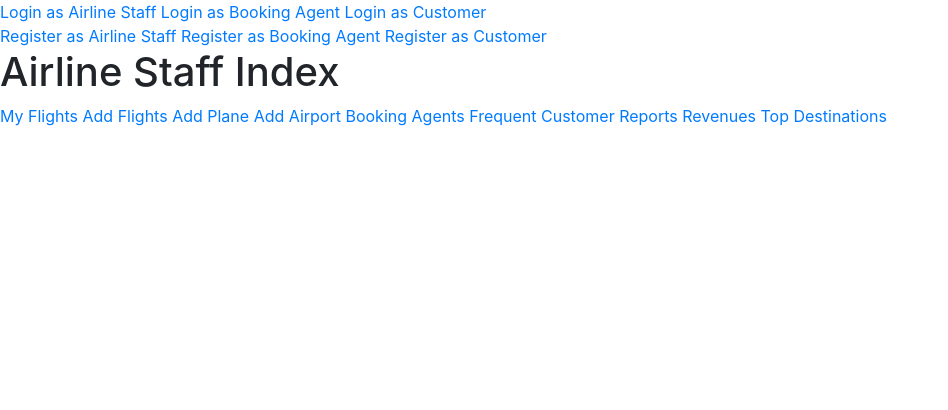
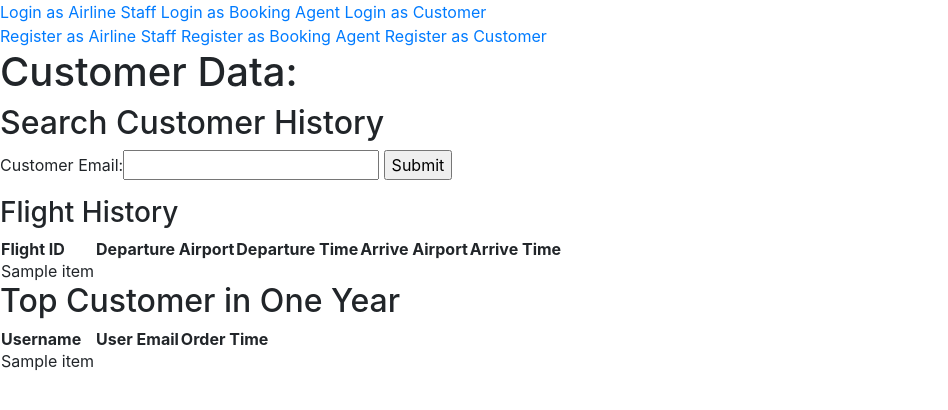
Before and after one commit to Zander-M/Database_Group_Project, a Flask app: template Project/AMS/templates/a/customer.html in a window 1280 px wide. Shown: the top 410 px of the page, without its empty margins (0-948 px from the left). Run offline with Flask 2, Linux system fonts and the light colour scheme; the template is opened without the code that fills it: most values are stand-ins (such as "Sample title", 1, 10 or a date in 2020); some libraries are stand-ins or nearby versions.

Commit message:
airline staff functions done (haven't tested)

```diff
--- a/Project/AMS/templates/a/customer.html
+++ b/Project/AMS/templates/a/customer.html
@@ -1,13 +1,47 @@
 {% extends "index.html"%}
 {% block content%}
- <h1> Airline Staff Index </h1>
- <a href="/a/flights">My Flights</a>
- <a href="/a/addflights">Add Flights</a>
- <a href="/a/addplane">Add Plane</a>
- <a href="/a/addairport">Add Airport</a>
- <a href="/a/ba">Booking Agents</a>
- <a href="/a/customer">Frequent Customer</a>
- <a href="/a/reports">Reports</a>
- <a href="/a/revenue">Revenues</a>
- <a href="/a/topdest">Top Destinations</a>
- {% endblock %}
+<h1>Customer Data:</h1>
+<h2>Search Customer History</h2>
+<form action="#" method="POST">
+    Customer Email:<input type="text" name="customer_email">
+    <input type="submit" value="Submit">
+</form>
+{% if customer_info %}
+
+   {% if customer_info == "e" %}
+   <h3>No Data</h3>
+   {% else %}
+   <h3>Flight History</h3>
+   <table>
+       <tr>
+           <th>Flight ID</th>
+           <th>Departure Airport</th>
+           <th>Departure Time</th>
+           <th>Arrive Airport</th>
+           <th>Arrive Time</th>
+       </tr>
+   {% for flight in customer_info %}
+       <tr>
+           {% for item in flight%}
+            <td>{{item}}</td>
+           {% endfor %}
+       </tr>
+   {% endfor %}
+   </table>
+
+   {% endif %}
+{% endif%}
+<h2>Top Customer in One Year</h2>
+<table>
+    <tr>
+        <th>Username</th>
+        <th>User Email</th>
+        <th>Order Time</th>
+    </tr>
+    <tr>
+        {% for item in top_customer%}
+            <td>{{item}}</td>
+        {% endfor %}
+    </tr>
+</table>
+{% endblock %}
```
Also changed, not shown: Project/AMS/a.py (+40 -7 lines), Project/AMS/templates/a/reports.html (+21 -11 lines), Project/AMS/templates/a/revenue.html (+8 -11 lines), Project/AMS/templates/c/search.html (+5 -5 lines).
